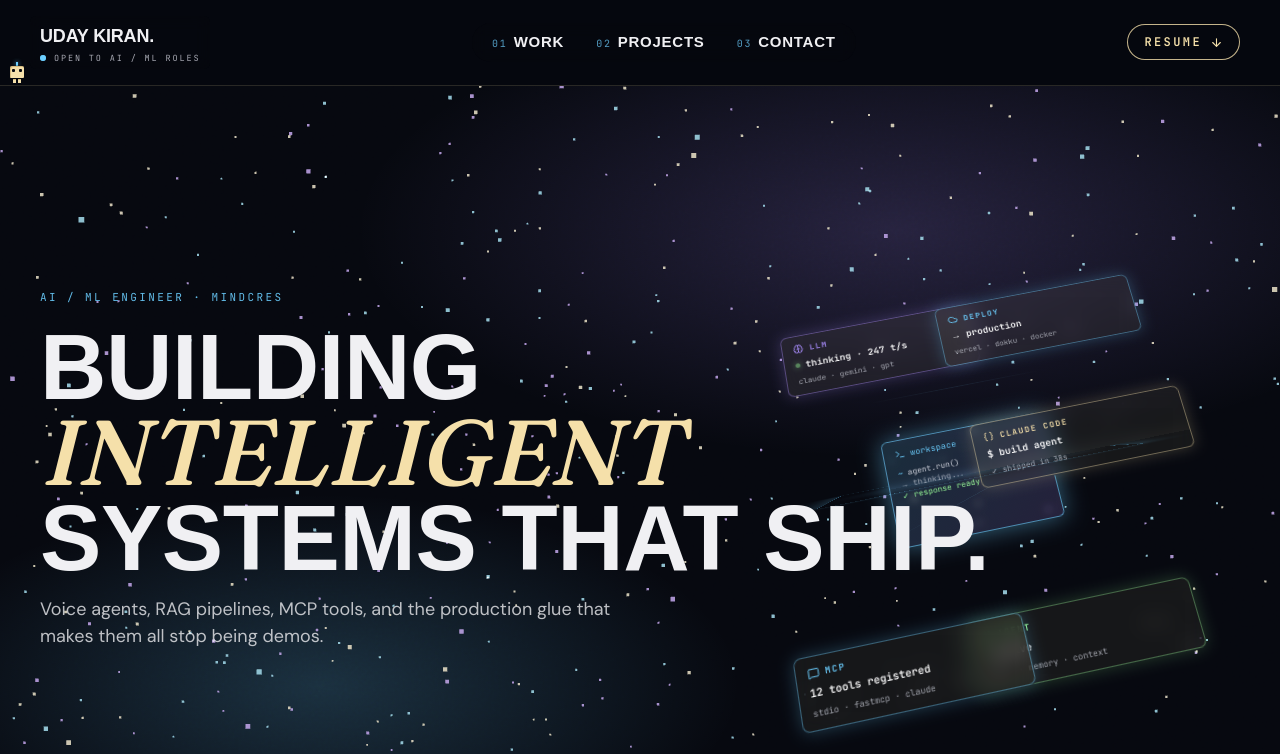
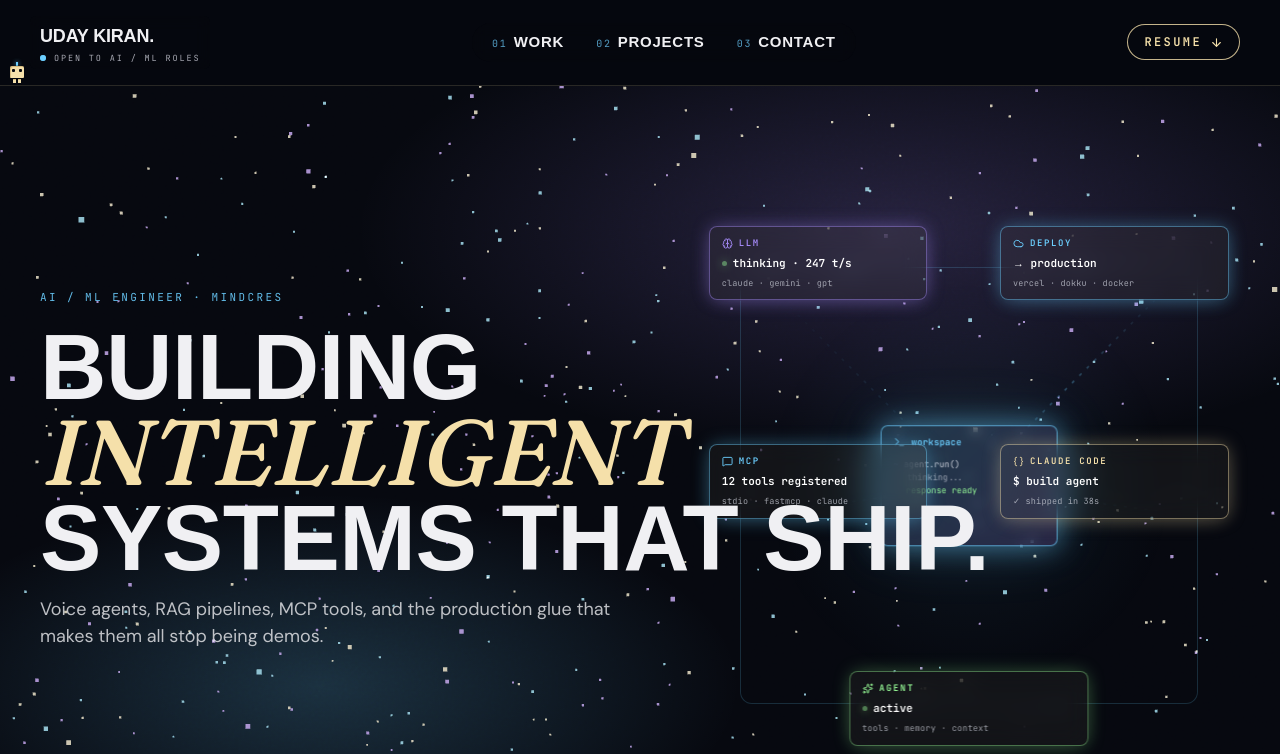
Before and after one commit to uday21308/Uday-Portfolio, a Next.js app: page / in a window 1280 px wide. Shown: the top 754 px of the page. Built offline with nearby package versions, Linux system fonts and the light colour scheme; a web font is replaced by a local one.

Commit message:
fix(holo): rewrite layout - 5 panels at corner positions (no overlap), workspace centered, flat dotted grid backdrop, SVG connector beams from workspace to each panel

```diff
--- a/components/hero/HoloWorkstation.tsx
+++ b/components/hero/HoloWorkstation.tsx
@@ -10,15 +10,17 @@ type PanelDef = {
   pulse?: boolean;
   okSub?: boolean;
   accent: "violet" | "cyan" | "cream" | "lime";
-  positionClass: string;
+  /** position in percent (CSS top/left/right/bottom). Use number = %. */
+  pos: { top?: number; left?: number; right?: number; bottom?: number };
+  width: number; // percent
   delay: number;
 };
 
-const ACCENT_STYLES: Record<PanelDef["accent"], { border: string; shadow: string; color: string }> = {
-  violet: { border: "rgba(167,139,250,0.4)", shadow: "rgba(167,139,250,0.25)", color: "#a78bfa" },
-  cyan: { border: "rgba(108,207,255,0.4)", shadow: "rgba(108,207,255,0.25)", color: "#6ccfff" },
-  cream: { border: "rgba(245,224,170,0.4)", shadow: "rgba(245,224,170,0.22)", color: "#f5e0aa" },
-  lime: { border: "rgba(154,255,154,0.35)", shadow: "rgba(154,255,154,0.20)", color: "#9aff9a" },
+const ACCENT: Record<PanelDef["accent"], { border: string; shadow: string; color: string }> = {
+  violet: { border: "rgba(167,139,250,0.45)", shadow: "rgba(167,139,250,0.30)", color: "#a78bfa" },
+  cyan: { border: "rgba(108,207,255,0.45)", shadow: "rgba(108,207,255,0.28)", color: "#6ccfff" },
+  cream: { border: "rgba(245,224,170,0.45)", shadow: "rgba(245,224,170,0.25)", color: "#f5e0aa" },
+  lime: { border: "rgba(154,255,154,0.40)", shadow: "rgba(154,255,154,0.22)", color: "#9aff9a" },
 };
 
 const PANELS: PanelDef[] = [
@@ -30,7 +32,8 @@ const PANELS: PanelDef[] = [
     sub: "claude · gemini · gpt",
     pulse: true,
     accent: "violet",
-    positionClass: "top-[6%] left-[14%] w-[44%]",
+    pos: { top: 0, left: 0 },
+    width: 42,
     delay: 0,
   },
   {
@@ -40,8 +43,9 @@ const PANELS: PanelDef[] = [
     value: "→ production",
     sub: "vercel · dokku · docker",
     accent: "cyan",
-    positionClass: "top-[6%] right-[4%] w-[46%]",
-    delay: 0.4,
+    pos: { top: 0, right: 0 },
+    width: 44,
+    delay: 0.5,
   },
   {
     key: "claude-code",
@@ -51,8 +55,20 @@ const PANELS: PanelDef[] = [
     sub: "✓ shipped in 38s",
     okSub: true,
     accent: "cream",
-    positionClass: "top-[36%] right-0 w-[48%]",
-    delay: 0.8,
+    pos: { top: 42, right: 0 },
+    width: 44,
+    delay: 1,
+  },
+  {
+    key: "mcp",
+    Icon: MessageSquare,
+    label: "MCP",
+    value: "12 tools registered",
+    sub: "stdio · fastmcp · claude",
+    accent: "cyan",
+    pos: { top: 42, left: 0 },
+    width: 42,
+    delay: 1.5,
   },
   {
     key: "agent",
@@ -62,18 +78,9 @@ const PANELS: PanelDef[] = [
     sub: "tools · memory · context",
     pulse: true,
     accent: "lime",
-    positionClass: "bottom-[6%] right-[10%] w-[48%]",
-    delay: 1.2,
-  },
-  {
-    key: "mcp",
-    Icon: MessageSquare,
-    label: "MCP",
-    value: "12 tools registered",
-    sub: "stdio · fastmcp · claude",
-    accent: "cyan",
-    positionClass: "bottom-[6%] left-[6%] w-[48%]",
-    delay: 1.6,
+    pos: { bottom: 0, left: "50%" as unknown as number, right: undefined },
+    width: 46,
+    delay: 2,
   },
 ];
 
@@ -81,15 +88,14 @@ export function HoloWorkstation() {
   return (
     <div
       aria-hidden
-      className="holo-root hidden lg:block absolute right-[3%] xl:right-[6%] top-1/2 -translate-y-1/2 z-[5] w-[420px] xl:w-[460px] h-[420px] xl:h-[460px] pointer-events-none"
+      className="holo-root hidden lg:block absolute right-[2%] xl:right-[4%] top-1/2 -translate-y-1/2 z-[5] w-[460px] xl:w-[520px] h-[460px] xl:h-[520px] pointer-events-none"
     >
-      <div className="holo-scene relative w-full h-full">
-        <div className="holo-desk" />
+      <div className="holo-grid" />
 
       {/* central workspace monitor */}
       <div className="holo-monitor">
         <div className="holo-monitor-title">
-            <Terminal size={11} />
+          <Terminal size={12} />
           <span>workspace</span>
         </div>
         <div className="holo-monitor-body">
@@ -102,23 +108,41 @@ export function HoloWorkstation() {
         <div className="holo-scan" />
       </div>
 
-        {/* connecting beams */}
-        <div className="holo-beam beam-1" />
-        <div className="holo-beam beam-2" />
+      {/* connector beams from workspace to each panel corner */}
+      <svg className="holo-beams" viewBox="0 0 100 100" preserveAspectRatio="none" aria-hidden>
+        <defs>
+          <linearGradient id="beamGrad" x1="0%" y1="0%" x2="100%" y2="0%">
+            <stop offset="0%" stopColor="rgba(108,207,255,0)" />
+            <stop offset="50%" stopColor="rgba(108,207,255,0.6)" />
+            <stop offset="100%" stopColor="rgba(108,207,255,0)" />
+          </linearGradient>
+        </defs>
+        <line x1="50" y1="50" x2="12" y2="12" stroke="url(#beamGrad)" strokeWidth="0.3" strokeDasharray="0.6 1.4" className="beam-l1" />
+        <line x1="50" y1="50" x2="88" y2="12" stroke="url(#beamGrad)" strokeWidth="0.3" strokeDasharray="0.6 1.4" className="beam-l2" />
+        <line x1="50" y1="50" x2="88" y2="55" stroke="url(#beamGrad)" strokeWidth="0.3" strokeDasharray="0.6 1.4" className="beam-l3" />
+        <line x1="50" y1="50" x2="12" y2="55" stroke="url(#beamGrad)" strokeWidth="0.3" strokeDasharray="0.6 1.4" className="beam-l4" />
+        <line x1="50" y1="50" x2="50" y2="92" stroke="url(#beamGrad)" strokeWidth="0.3" strokeDasharray="0.6 1.4" className="beam-l5" />
+      </svg>
 
       {/* floating panels */}
       {PANELS.map((p) => {
-          const s = ACCENT_STYLES[p.accent];
+        const s = ACCENT[p.accent];
+        const style: React.CSSProperties = {
+          borderColor: s.border,
+          boxShadow: `0 0 18px ${s.shadow}, 0 4px 24px -8px ${s.shadow}`,
+          animationDelay: `${p.delay}s`,
+          width: `${p.width}%`,
+        };
+        if (p.pos.top !== undefined) style.top = typeof p.pos.top === "number" ? `${p.pos.top}%` : p.pos.top;
+        if (p.pos.bottom !== undefined) style.bottom = typeof p.pos.bottom === "number" ? `${p.pos.bottom}%` : p.pos.bottom;
+        if (p.pos.left !== undefined) style.left = typeof p.pos.left === "number" ? `${p.pos.left}%` : p.pos.left;
+        if (p.pos.right !== undefined) style.right = typeof p.pos.right === "number" ? `${p.pos.right}%` : p.pos.right;
+        if (p.key === "agent") {
+          // center the bottom panel
+          style.transform = "translateX(-50%)";
+        }
         return (
-            <div
-              key={p.key}
-              className={`holo-panel absolute ${p.positionClass}`}
-              style={{
-                borderColor: s.border,
-                boxShadow: `0 0 16px ${s.shadow}`,
-                animationDelay: `${p.delay}s`,
-              }}
-            >
+          <div key={p.key} className="holo-panel absolute" style={style}>
             <div className="holo-panel-h" style={{ color: s.color }}>
               <p.Icon size={11} strokeWidth={2} />
               <span>{p.label}</span>
@@ -133,105 +157,122 @@ export function HoloWorkstation() {
           </div>
         );
       })}
-      </div>
 
       <style>{`
-        .holo-scene {
-          transform: perspective(900px) rotateX(18deg) rotateZ(-12deg);
-          transform-style: preserve-3d;
+        .holo-root {
+          isolation: isolate;
         }
-        .holo-desk {
+        /* grid backdrop — flat, behind everything */
+        .holo-grid {
           position: absolute;
-          bottom: 22%;
-          left: 50%;
-          transform: translateX(-50%) rotateX(70deg);
-          width: 62%;
-          aspect-ratio: 1;
+          inset: 8% 6%;
           background:
-            linear-gradient(0deg, transparent 49%, rgba(108,207,255,.22) 50%, transparent 51%),
-            linear-gradient(90deg, transparent 49%, rgba(108,207,255,.22) 50%, transparent 51%),
-            radial-gradient(circle at 50% 50%, rgba(108,207,255,.14) 0%, transparent 70%);
-          background-size: 26px 26px, 26px 26px, 100% 100%;
-          border: 1px solid rgba(108,207,255,0.4);
-          box-shadow: 0 0 40px rgba(108,207,255,0.3);
+            linear-gradient(0deg, transparent 49%, rgba(108,207,255,0.10) 50%, transparent 51%),
+            linear-gradient(90deg, transparent 49%, rgba(108,207,255,0.10) 50%, transparent 51%),
+            radial-gradient(circle at 50% 50%, rgba(108,207,255,0.07) 0%, transparent 65%);
+          background-size: 32px 32px, 32px 32px, 100% 100%;
+          border: 1px solid rgba(108,207,255,0.18);
+          border-radius: 12px;
+          z-index: 0;
         }
+
         .holo-monitor {
           position: absolute;
-          top: 36%;
+          top: 50%;
           left: 50%;
-          transform: translateX(-50%);
-          width: 36%;
+          transform: translate(-50%, -50%);
+          width: 34%;
           aspect-ratio: 16/11;
-          background: linear-gradient(135deg, rgba(108,207,255,0.18) 0%, rgba(167,139,250,0.18) 100%);
-          border: 1px solid rgba(108,207,255,0.6);
-          border-radius: 6px;
-          backdrop-filter: blur(4px);
-          box-shadow: 0 0 24px rgba(108,207,255,0.45);
-          padding: 9px 11px;
+          background: linear-gradient(135deg, rgba(108,207,255,0.20) 0%, rgba(167,139,250,0.20) 100%);
+          border: 1.5px solid rgba(108,207,255,0.7);
+          border-radius: 7px;
+          backdrop-filter: blur(6px);
+          box-shadow: 0 0 28px rgba(108,207,255,0.5), 0 0 60px rgba(108,207,255,0.2);
+          padding: 10px 12px;
           font-family: var(--font-mono), monospace;
           overflow: hidden;
+          z-index: 2;
         }
         .holo-monitor-title {
-          display: flex; align-items: center; gap: 5px;
-          font-size: 8.5px; color: #6ccfff; letter-spacing: 0.02em;
+          display: flex; align-items: center; gap: 6px;
+          font-size: 9px; color: #6ccfff; letter-spacing: 0.02em; font-weight: 600;
         }
         .holo-monitor-body {
-          margin-top: 8px; font-size: 8px; color: #cfd2dc; line-height: 1.5;
+          margin-top: 9px; font-size: 8.5px; color: #cfd2dc; line-height: 1.55;
         }
         .holo-scan {
           position: absolute; left: 8px; right: 8px; height: 1px;
           background: linear-gradient(90deg, transparent, #6ccfff, transparent);
-          animation: holoScan 2.5s linear infinite;
-          top: 30px;
+          animation: holoScan 2.8s linear infinite;
+          top: 32px;
         }
         @keyframes holoScan {
-          0% { top: 30px; opacity: 0; }
+          0% { top: 32px; opacity: 0; }
           10% { opacity: 1; }
           90% { opacity: 1; }
           100% { top: calc(100% - 8px); opacity: 0; }
         }
 
+        .holo-beams {
+          position: absolute;
+          inset: 0;
+          width: 100%; height: 100%;
+          z-index: 1;
+          opacity: 0.6;
+        }
+        .holo-beams line { animation: beamFlow 3s linear infinite; }
+        .holo-beams .beam-l1 { animation-delay: 0s; }
+        .holo-beams .beam-l2 { animation-delay: 0.5s; }
+        .holo-beams .beam-l3 { animation-delay: 1s; }
+        .holo-beams .beam-l4 { animation-delay: 1.5s; }
+        .holo-beams .beam-l5 { animation-delay: 2s; }
+        @keyframes beamFlow {
+          0% { stroke-dashoffset: 0; opacity: 0.3; }
+          50% { opacity: 0.9; }
+          100% { stroke-dashoffset: -8; opacity: 0.3; }
+        }
+
         .holo-panel {
-          background: rgba(245,224,170,0.06);
+          background: rgba(245,224,170,0.05);
           border: 1px solid rgba(245,224,170,0.3);
-          border-radius: 7px;
-          backdrop-filter: blur(10px);
+          border-radius: 8px;
+          backdrop-filter: blur(12px);
           font-family: var(--font-mono), monospace;
-          padding: 9px 11px;
+          padding: 10px 12px;
           display: flex; flex-direction: column; gap: 5px;
-          animation: holoFloat 4.4s ease-in-out infinite alternate;
+          animation: holoFloat 4.5s ease-in-out infinite alternate;
+          z-index: 3;
         }
         .holo-panel-h {
           display: flex; align-items: center; gap: 6px;
-          font-size: 8.5px; letter-spacing: 0.16em; text-transform: uppercase; font-weight: 600;
+          font-size: 9px; letter-spacing: 0.18em; text-transform: uppercase; font-weight: 700;
         }
         .holo-panel-v {
-          font-size: 10px; color: #ffffff; font-weight: 600;
-          display: flex; align-items: center; gap: 5px;
+          font-size: 11px; color: #ffffff; font-weight: 600;
+          display: flex; align-items: center; gap: 6px;
         }
         .holo-panel-s {
-          font-size: 8px; color: var(--color-fg-muted); opacity: 0.75;
+          font-size: 8.5px; color: var(--color-fg-muted); opacity: 0.72; letter-spacing: 0.02em;
         }
         .holo-pulse {
           display: inline-block; width: 5px; height: 5px; border-radius: 50%;
-          background: #9aff9a; box-shadow: 0 0 6px #9aff9a;
+          background: #9aff9a; box-shadow: 0 0 8px #9aff9a;
           animation: holoDotPulse 1.4s ease-in-out infinite alternate;
+          flex-shrink: 0;
         }
         @keyframes holoDotPulse { 0%{opacity:.45} 100%{opacity:1} }
-        @keyframes holoFloat { 0%{transform:translateY(0)} 100%{transform:translateY(-6px)} }
-
-        .holo-beam {
-          position: absolute;
-          background: linear-gradient(90deg, transparent, rgba(108,207,255,0.4), transparent);
-          height: 1px;
-          animation: holoBeam 2.2s ease-in-out infinite alternate;
+        @keyframes holoFloat {
+          0%   { transform: translateY(0) translateX(var(--tx, 0)); }
+          100% { transform: translateY(-8px) translateX(var(--tx, 0)); }
         }
-        @keyframes holoBeam { 0%{opacity:.25} 100%{opacity:.75} }
-        .beam-1 { top: 26%; left: 32%; width: 38%; }
-        .beam-2 { top: 52%; left: 28%; width: 44%; transform: rotate(-18deg); }
+        .holo-panel[style*="translateX(-50%)"] {
+          --tx: -50%;
+        }
 
         @media (prefers-reduced-motion: reduce) {
-          .holo-panel, .holo-scan, .holo-beam, .holo-pulse { animation: none !important; }
+          .holo-panel, .holo-scan, .holo-beams line, .holo-pulse {
+            animation: none !important;
+          }
         }
       `}</style>
     </div>
```
Lines whose indentation alone changed are shown as unchanged.
